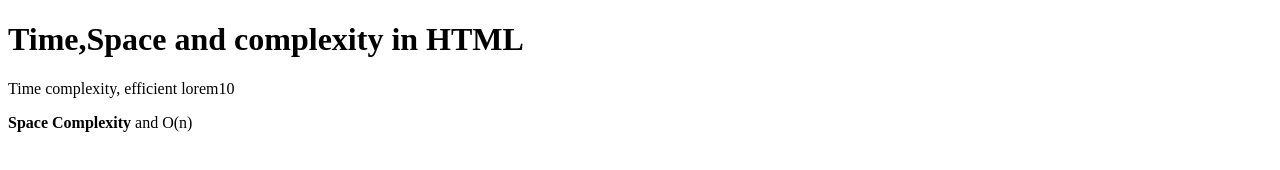
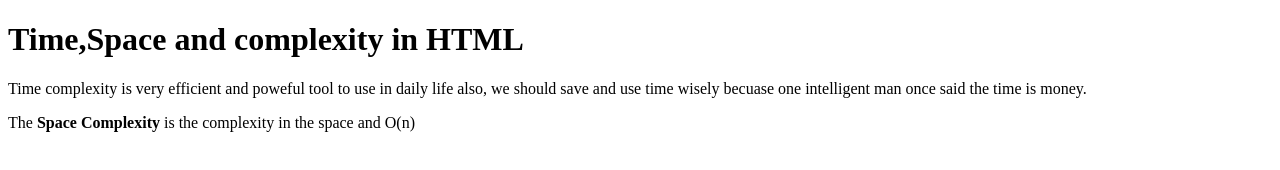
Before and after one commit to acciojob/time-and-space-complexity-mayankgautam03, a website: page main.html in a window 1280 px wide. Drawn offline with Linux system fonts and the light colour scheme.

Commit message:
created a submission

```diff
--- a/main.html
+++ b/main.html
@@ -9,8 +9,8 @@
 <body>
 	<!-- the entire body must be written by student -->
 	<h1>Time,Space and complexity in HTML</h1>
-	<p>Time complexity, efficient lorem10</p>
-	<p> <b>Space Complexity</b> and O(n)</p>
+	<p>Time complexity is very efficient and poweful tool to use in daily life also, we should save and use time wisely becuase one intelligent man once said the time is money.  </p>
+	<p> The <b>Space Complexity</b> is the complexity in the space and O(n)</p>
 
     <script type="text/javascript" src="./script.js">
 </script>
```
